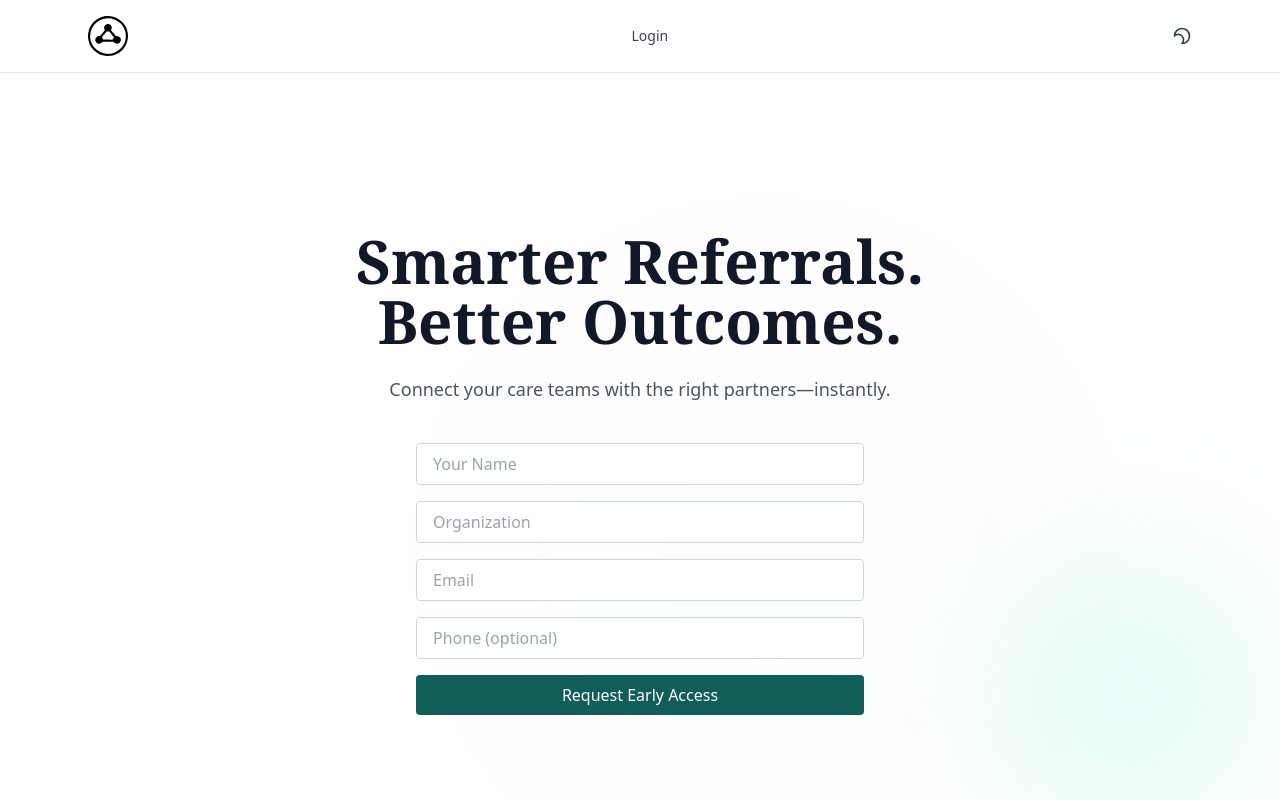
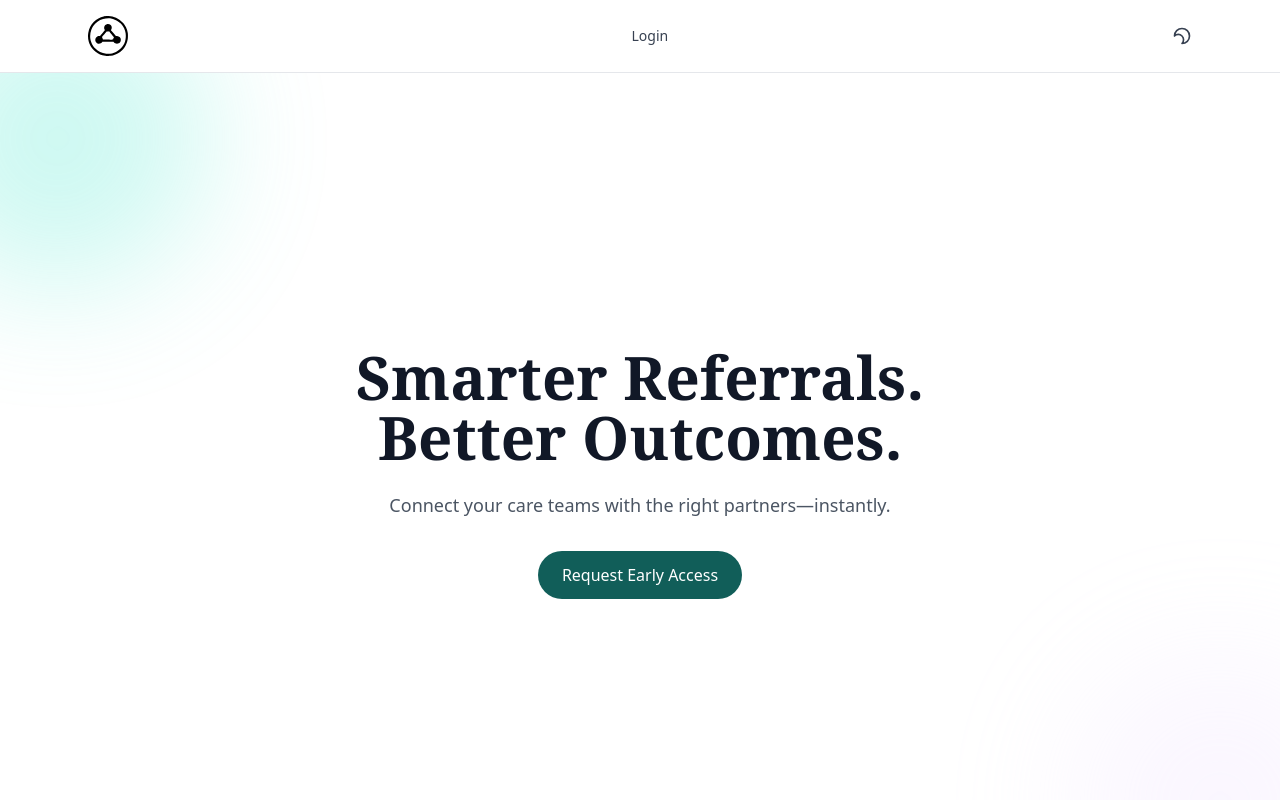
Before and after one commit to WJCorn/referouts, a React (Vite) app in the folder client/: page / in a window 1280 px wide. Shown: the top 800 px of the page. Built offline with nearby package versions, Linux system fonts and the light colour scheme.

Commit message:
Update Hero.jsx

```diff
--- a/client/src/components/Hero.jsx
+++ b/client/src/components/Hero.jsx
@@ -3,6 +3,7 @@ import { motion, AnimatePresence } from 'framer-motion';
 import axios from 'axios';
 
 export default function Hero() {
+  const [showForm, setShowForm] = useState(false);
   const [form, setForm] = useState({
     name: '',
     organization: '',
@@ -23,6 +24,9 @@ export default function Hero() {
       await axios.post('/api/early-signup', form);
       setSubmitted(true);
       setForm({ name: '', organization: '', email: '', phone: '' });
+
+      // auto-collapse form after 1s
+      setTimeout(() => setShowForm(false), 1000);
     } catch (err) {
       setError('Something went wrong. Please try again.');
     }
@@ -30,43 +34,20 @@ export default function Hero() {
 
   return (
     <section className="relative min-h-screen flex flex-col justify-center items-center text-center px-6 bg-white dark:bg-gray-900 overflow-hidden">
-      {/* Motion radial background */}
-      <motion.svg
-        initial={{ opacity: 0, scale: 0.95 }}
-        animate={{ opacity: 0.12, scale: 1 }}
-        transition={{
-          duration: 8,
-          repeat: Infinity,
-          repeatType: 'reverse',
-          ease: 'easeInOut',
-        }}
-        viewBox="0 0 800 800"
-        className="absolute top-0 left-0 w-[120%] h-[120%] transform -translate-x-1/4 -translate-y-1/4 z-0"
-        aria-hidden="true"
-      >
-        <defs>
-          <radialGradient id="bgGradient" cx="50%" cy="50%" r="50%">
-            <stop offset="0%" stopColor="#0f766e" stopOpacity="0.15" />
-            <stop offset="100%" stopColor="#0f766e" stopOpacity="0" />
-          </radialGradient>
-        </defs>
-        <circle cx="400" cy="400" r="400" fill="url(#bgGradient)" />
-      </motion.svg>
 
-      {/* Optional floating blur orb */}
+      {/* Blurred blob backgrounds */}
       <motion.div
-        className="absolute bottom-0 right-0 w-[300px] h-[300px] bg-teal-200 dark:bg-teal-900 rounded-full blur-3xl opacity-20 z-0"
-        initial={{ y: 30 }}
-        animate={{ y: -30 }}
-        transition={{
-          duration: 6,
-          repeat: Infinity,
-          repeatType: 'reverse',
-          ease: 'easeInOut',
-        }}
+        className="absolute top-[-100px] left-[-100px] w-[300px] h-[300px] bg-teal-300 dark:bg-teal-900 rounded-full blur-3xl opacity-30 z-0"
+        animate={{ y: [0, 20, 0], x: [0, 10, 0] }}
+        transition={{ duration: 10, repeat: Infinity }}
+      />
+      <motion.div
+        className="absolute bottom-[-100px] right-[-100px] w-[300px] h-[300px] bg-purple-200 dark:bg-purple-900 rounded-full blur-3xl opacity-20 z-0"
+        animate={{ y: [0, -20, 0], x: [0, -10, 0] }}
+        transition={{ duration: 12, repeat: Infinity }}
       />
 
-      {/* Main content */}
+      {/* Main Content */}
       <motion.h1
         initial={{ opacity: 0, y: -20 }}
         animate={{ opacity: 1, y: 0 }}
@@ -85,16 +66,34 @@ export default function Hero() {
         Connect your care teams with the right partners—instantly.
       </motion.p>
 
-      <AnimatePresence mode="wait">
-        {!submitted && (
+      {/* CTA button toggles form */}
+      {!submitted && (
+        <motion.div
+          initial={{ opacity: 0 }}
+          animate={{ opacity: 1 }}
+          transition={{ delay: 0.8, duration: 0.6 }}
+          className="mt-8 z-10"
+        >
+          <button
+            onClick={() => setShowForm(!showForm)}
+            className="bg-teal-800 text-white px-6 py-3 rounded-full hover:bg-teal-700 transition"
+          >
+            {showForm ? 'Close Form' : 'Request Early Access'}
+          </button>
+        </motion.div>
+      )}
+
+      {/* Slide-down form */}
+      <AnimatePresence>
+        {showForm && !submitted && (
           <motion.form
             key="form"
             onSubmit={handleSubmit}
-            initial={{ opacity: 0, y: 20 }}
+            initial={{ opacity: 0, y: -10 }}
             animate={{ opacity: 1, y: 0 }}
-            exit={{ opacity: 0, y: -20 }}
+            exit={{ opacity: 0, y: -10 }}
             transition={{ duration: 0.4 }}
-            className="mt-10 space-y-4 max-w-md w-full text-left z-10"
+            className="mt-8 space-y-4 max-w-md w-full text-left z-10"
           >
             <input
               type="text"
@@ -135,7 +134,7 @@ export default function Hero() {
               type="submit"
               className="w-full bg-teal-800 text-white px-6 py-2 rounded hover:bg-teal-700 transition"
             >
-              Request Early Access
+              Submit
             </button>
           </motion.form>
         )}
```
